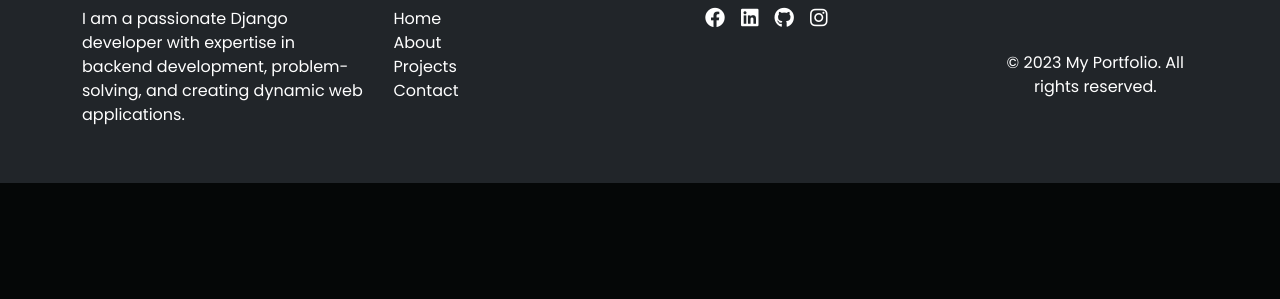
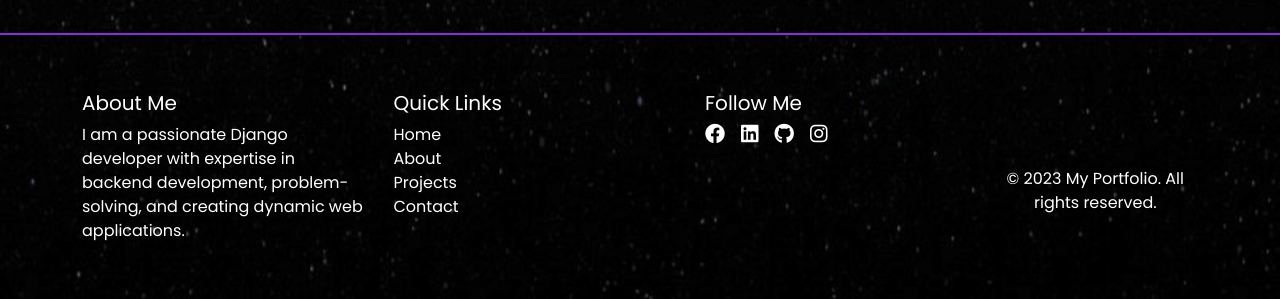
Before and after one commit to shihab-7/PortfolioMadeWithDjango, a Django app: page / in a window 1280 px wide. Shown: the part 2883-3182 px from the top of the page. Before the commit the page ends 3066 px from the top, so only its background shows below. Run offline with Django 5.2, Linux system fonts and the light colour scheme.

Commit message:
footer design changed

```diff
--- a/Profile/templates/profile.html
+++ b/Profile/templates/profile.html
@@ -201,7 +201,7 @@
                         <label for="message" class="form-label">Message</label>
                         <textarea class="form-control" id="message" name="message" rows="5" placeholder="Enter your message" required></textarea>
                     </div>
-                    <div class="text-center">
+                    <div class="text-center btn-group">
                         <button type="submit" class="btn btn-primary">Send</button>
                     </div>
                 </form>
@@ -209,7 +209,7 @@
         </div>
     </div>
     </section>
-    <section class="footer bg-dark text-white py-4">
+    <footer class="footer text-white py-4">
     <div class="container">
         <div class="row">
             <div class="col-md-4 mb-3">
@@ -239,6 +239,6 @@
             <p class="mb-0">&copy; 2023 My Portfolio. All rights reserved.</p>
         </div>
     </div>
-    </section>
+    </footer>
 </main>
 {% endblock %}
--- a/static/css/style1.css
+++ b/static/css/style1.css
@@ -133,6 +133,10 @@
     opacity: 0.5;
     font-size: small;
 }
+footer{
+    background-color: transparent;
+    border-top: 2px solid blueviolet;
+}
 @media(max-width:768px)
 {
     .container{
```
